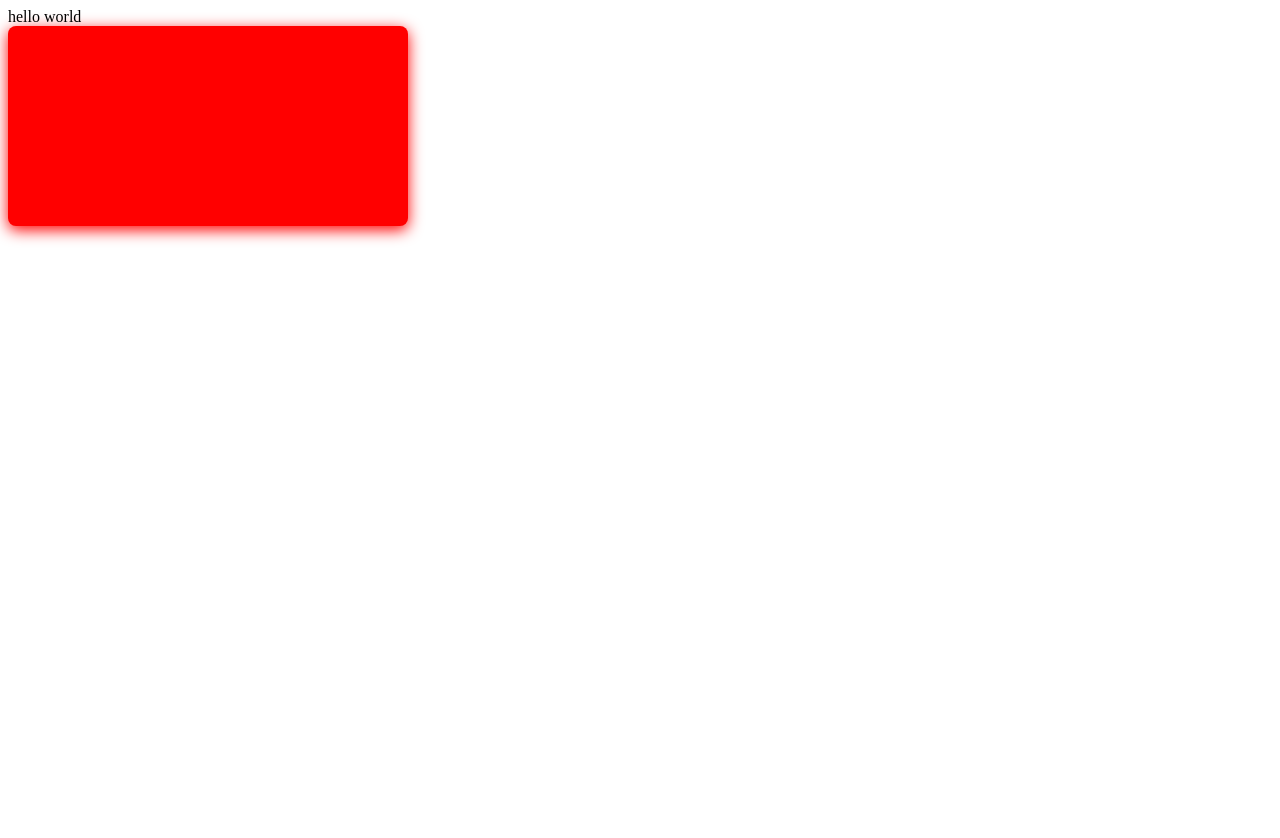
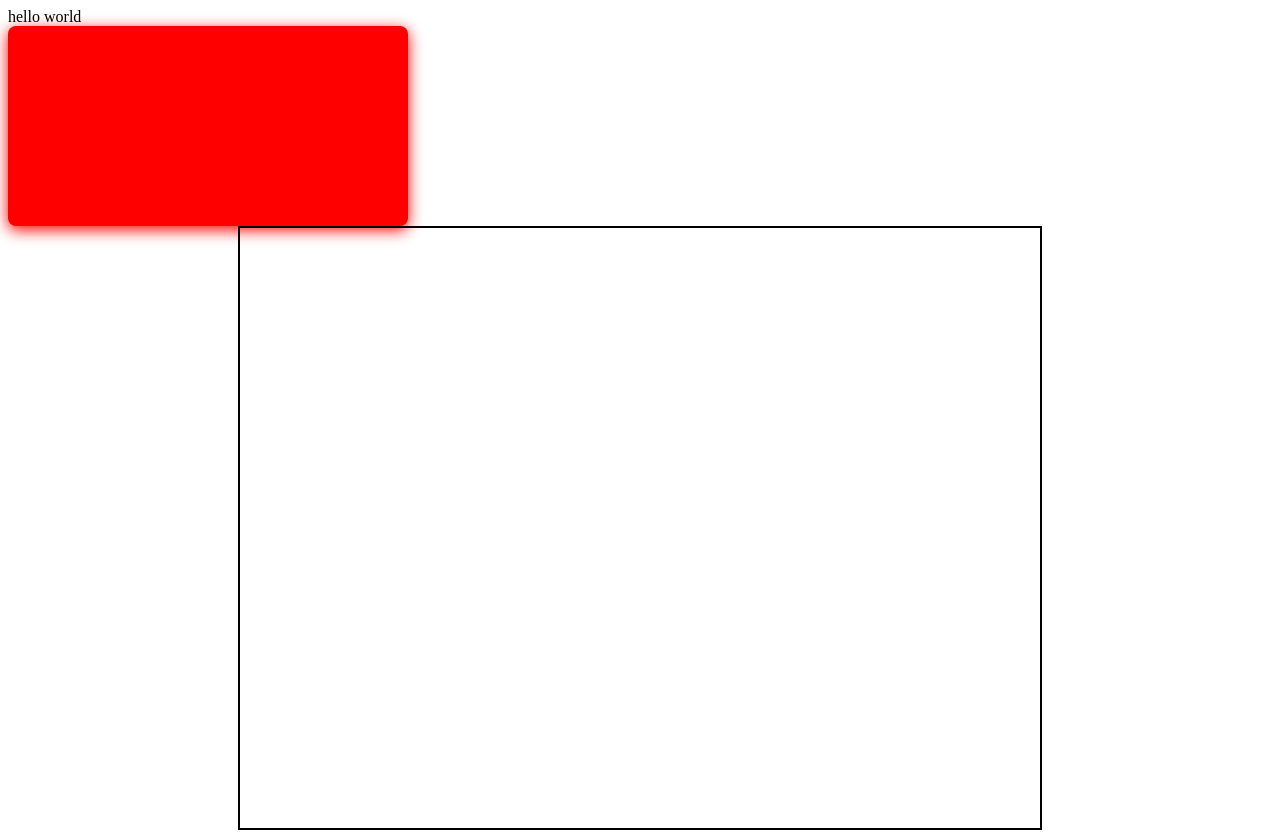
Before and after one commit to nurtilek99/bootcamp-js, a plain HTML site: page index.html in a window 1280 px wide. Before the commit the page ends 800 px from the top, so only its background shows below. Drawn offline with Linux system fonts and the light colour scheme.

Commit message:
add container

```diff
--- a/index.html
+++ b/index.html
@@ -9,6 +9,7 @@
 <body>
     hello world
     <div class="box"></div>
+    <div class="container"></div>
     <script src="index.js"></script>
 </body>
 </html>
--- a/index.js
+++ b/index.js
@@ -1 +1,2 @@
 let box  = document.querySelector(".box")
+let container = document.querySelector(".container")
--- a/style.css
+++ b/style.css
@@ -1,7 +1,15 @@
-.box{
+.box {
     width: 400px;
     height: 200px;
     background-color: red;
     border-radius: 8px;
     box-shadow: 0 4px 15px red;
 }
+
+.container {
+    width: 800px;
+    height: 600px;
+    margin: 0 auto;
+    border: 2px solid black;
+
+}
```
